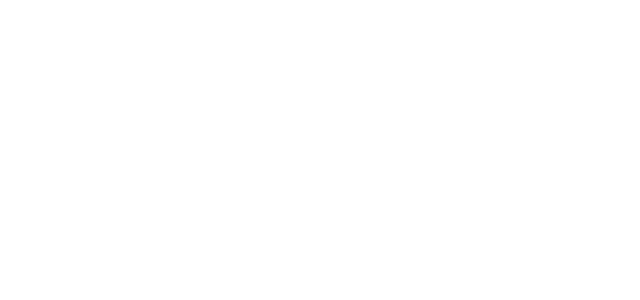
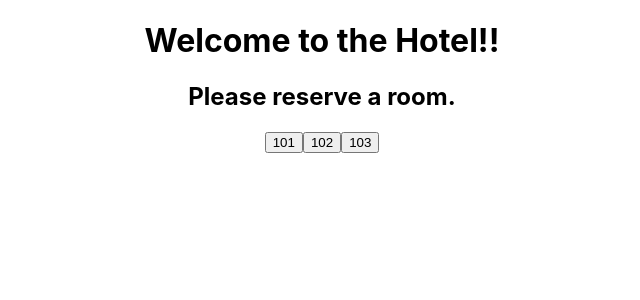
Before and after one commit to stephen-kovolski/react-game-app, a React (Create React App) app: page / in a window 1280 px wide. Shown: the top 300 px of the page, without its empty margins (318-958 px from the left). Built offline with nearby package versions, Linux system fonts and the light colour scheme.

Commit message:
added components

```diff
--- a/src/App.js
+++ b/src/App.js
@@ -1,9 +1,12 @@
 import './App.css';
+import Welcome from './components/Welcome';
+import PickRoom from './components/PickRoom';
 
 function App() {
   return (
     <div className="App">
-
+      <Welcome />
+      <PickRoom />
     </div>
   );
 }
--- /dev/null
+++ b/src/components/PickRoom.js
@@ -0,0 +1,15 @@
+import React from "react";
+import rooms from "../roomLogic";
+
+function PickRoom(){
+    return(
+        <div>
+            <h2>Please reserve a room.</h2>
+            <button>101</button>
+            <button>102</button>
+            <button>103</button>
+        </div>
+    )
+}
+
+export default PickRoom;
--- /dev/null
+++ b/src/components/Welcome.js
@@ -0,0 +1,9 @@
+import React from "react";
+
+function Welcome(){
+    return(
+        <h1>Welcome to the Hotel!!</h1>
+    )
+}
+
+export default Welcome;
--- a/src/roomLogic.js
+++ b/src/roomLogic.js
@@ -1,14 +1,13 @@
 let rooms = [
-            {"room number": 101, "available" : true},
-            {"room number": 102, "available" : true},
-            {"room number": 103, "available" : true}
-            ]
-let index = Math.floor((Math.random() * 3));
-let calculation = rooms[index]
+    {"room number": 101, "available" : true},
+    {"room number": 102, "available" : true},
+    {"room number": 103, "available" : true}
+  ];
 
-if (calculation >= 0 && calculation <= 2){
-    calculation == false
-}
+  let index = Math.floor((Math.random() * 3));
+  let selectedRoom = rooms[index];
+  selectedRoom.available = false;
 
 
-// export default roomLogic;
+
+export default rooms;
```
